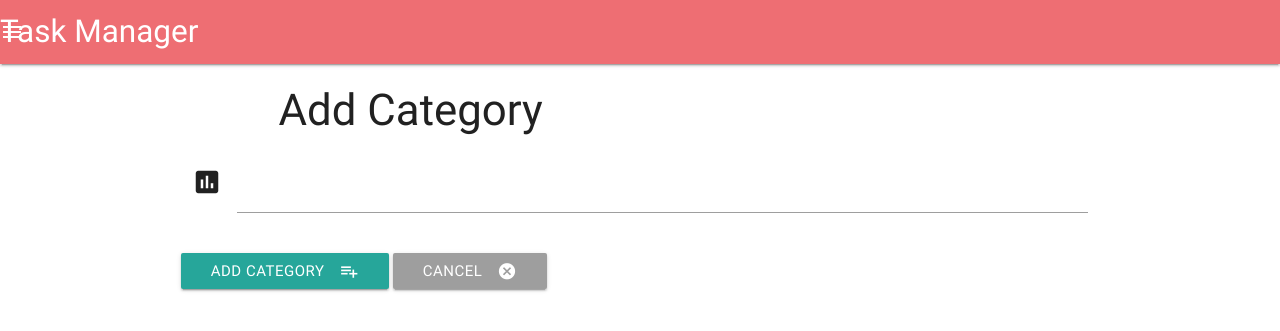
After one commit to Didgerydont/task-manager, a Flask app: page /new_category in a window 1280 px wide. The commit adds this page. Shown: the top 331 px of the page. Run offline with Flask 2, Linux system fonts and the light colour scheme; some libraries are stand-ins or nearby versions.

Commit message:
adding navbar

```diff
--- a/app.py
+++ b/app.py
@@ -78,6 +78,18 @@ def delete_category(category_id):
     mongo.db.categories.remove({'id': ObjectId(category_id)})
     return redirect(url_for('get_categories'))
 
+@app.route('/insert_category', methods=['POST'])
+def insert_category():
+    category_doc = {'category_name': request.form.get('category_name')}
+    mongo.db.categories.insert_one(category_doc)
+    return redirect(url_for('get_categories'))
+
+
+@app.route('/new_category')
+def new_category():
+    return render_template('addcategory.html')
+
+
 if __name__ == '__main__':
     app.run(host=os.environ.get('IP'),
     port=int(os.environ.get('PORT')),
--- /dev/null
+++ b/templates/addcategory.html
@@ -0,0 +1,25 @@
+{% extends 'base.html'%}
+
+{% block content %}
+<h3>Add Category</h3>
+<div class="row">
+    <form action="{{ url_for('insert_category') }}" method="POST" class="col s12">
+        <div class="row">
+            <div class="input-field col s12">
+                <i class="material-icons prefix">poll</i>
+                <input id="category_name" name="category_name" type="text" class="validate">
+                <label for="category_name"></label>
+            </div>
+        </div>
+        <div class="row">
+            <button class="btn waves-effect waves-light" type="submit" name="action">Add Category
+                <i class="material-icons right">playlist_add</i>
+             </button>
+            <a href="{{ url_for('get_categories') }}" class="waves-effect waves-light btn grey">
+                <i class="material-icons right">cancel</i>Cancel
+            </a>
+        </div>
+    </form>
+</div>
+
+{% endblock %}
--- a/templates/base.html
+++ b/templates/base.html
@@ -1,25 +1,47 @@
 <!DOCTYPE html>
 <html>
+
 <head>
     <link href="https://fonts.googleapis.com/icon?family=Material+Icons" rel="stylesheet">
-        <link rel="stylesheet"  href="https://cdnjs.cloudflare.com/ajax/libs/materialize/0.100.2/css/materialize.min.css">
-        <link rel="stylesheet" href="{{ url_for('static', filename='css/style.css') }}" type="text/css"/>
+    <link rel="stylesheet" href="https://cdnjs.cloudflare.com/ajax/libs/materialize/0.100.2/css/materialize.min.css">
+    <link rel="stylesheet" href="{{ url_for('static', filename='css/style.css') }}" type="text/css" />
 
 </head>
+
 <body>
 
+
+    <header>
+        <nav>
+            <div class="nav-wrapper">
+                <a href="#" class="brand-logo">Task Manager</a>
+                <a href="#" data-target="mobile-demo" class="sidenav-trigger"><i class="material-icons">menu</i></a>
+                <ul id="nav-mobile" class="right hide-on-med-and-down">
+                    <li><a href="sass.html">Sass</a></li>
+                    <li><a href="badges.html">Components</a></li>
+                    <li><a href="collapsible.html">JavaScript</a></li>
+                </ul>
+                <ul class="sidenav" id="mobile-demo">
+    <li><a href="sass.html">Sass</a></li>
+    <li><a href="badges.html">Components</a></li>
+    <li><a href="collapsible.html">JavaScript</a></li>
+  </ul>
+            </div>
+        </nav>
+    </header>
+
+
     <div class="container">
-            {% block content %}
-
-            {% endblock %}
+        {% block content %} {% endblock %}
     </div>
 
     <script src="https://cdnjs.cloudflare.com/ajax/libs/jquery/3.2.1/jquery.min.js"></script>
     <script src="https://cdnjs.cloudflare.com/ajax/libs/materialize/0.100.2/js/materialize.min.js"></script>
     <script type="text/javascript">
-            $(document).ready(function(){
+        $(document).ready(function() {
             $('.collapsible').collapsible();
             $('select').material_select();
+            $('.sidenav').sidenav();
         });
         document.getElementById("matfix").addEventListener("click", function(e) {
             e.stopPropagation();
@@ -34,4 +56,5 @@
         });
     </script>
 </body>
+
 </html>
```
Also changed, not shown: templates/categories.html (+8 -2 lines). Lines whose indentation alone changed are shown as unchanged.
